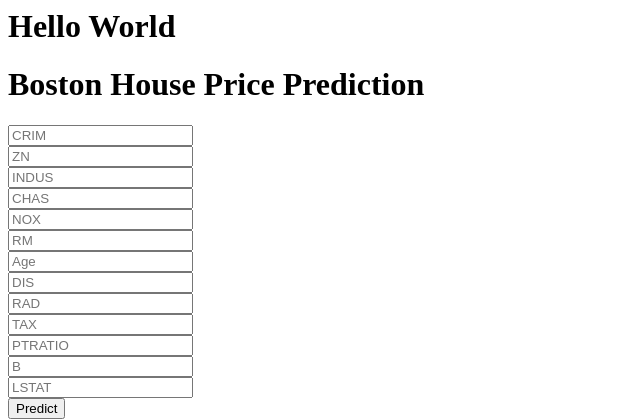
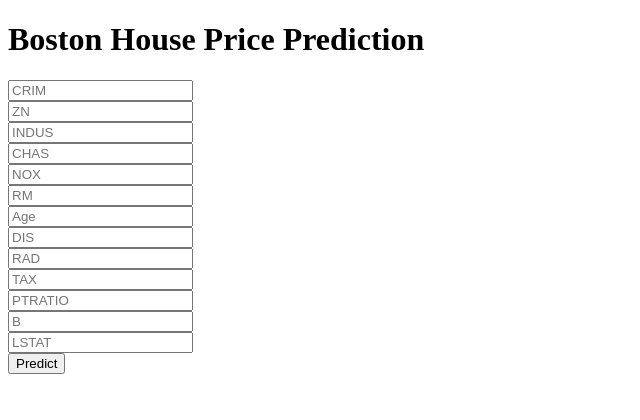
Before and after one commit to subhamsahu1/BOSTON-HOUSE-PRICING, a Flask app: page / in a window 1280 px wide. Shown: the top 420 px of the page, without its empty margins (0-640 px from the left). Run offline with Flask 2, Linux system fonts and the light colour scheme; parts of the project's set-up code (start-up, migrations or seed data) failed here and were passed over.

Commit message:
Update home.html

```diff
--- a/templates/home.html
+++ b/templates/home.html
@@ -1,7 +1,3 @@
-<h1>
-Hello World
-</h1>
-
 <!DOCTYPE html>
 <html >
 
```
